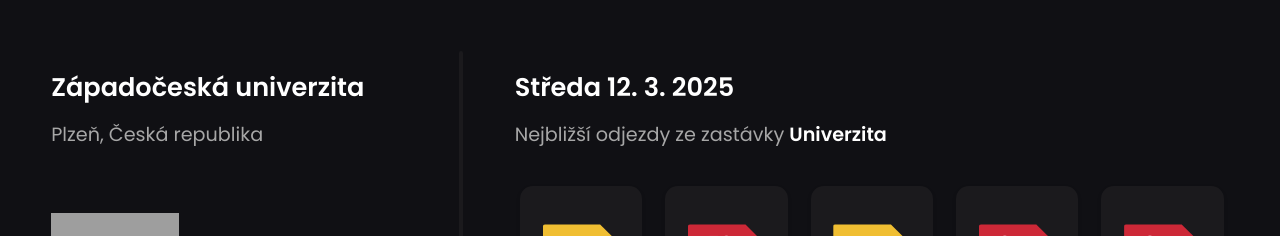
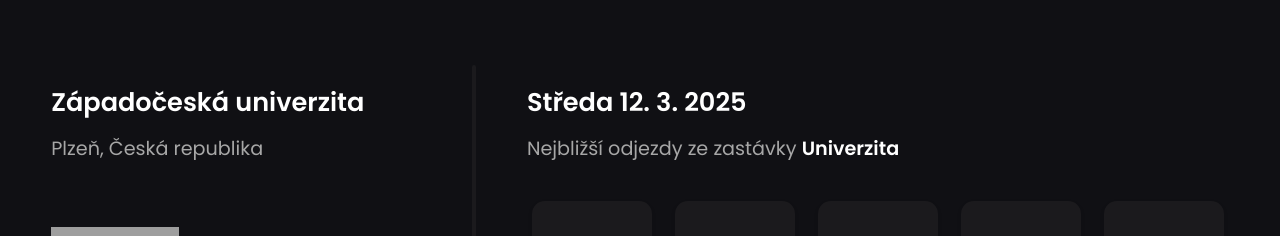
Before and after one commit to janpoupa/goglance, an Astro site: page / in a window 1280 px wide. Shown: the top 236 px of the page. Built offline with nearby package versions, Linux system fonts and the light colour scheme; Astro itself is replaced by a stand-in of ours; grey boxes are pictures that could not be loaded.

Commit message:
grid size1

```diff
--- a/src/pages/index.astro
+++ b/src/pages/index.astro
@@ -75,7 +75,7 @@
   }
   .dashboard {
     display: grid;
-    grid-template-columns: 1fr 0.001fr 2fr; /* Initially, one column */
+    grid-template-columns: 1fr 0.001fr 1.9fr; /* Initially, one column */
 	  column-gap: 4vw;
     row-gap: 0.5vw; /* Spacing between elements */
     width: 92%;        /* Take up most of the viewport width */
```
